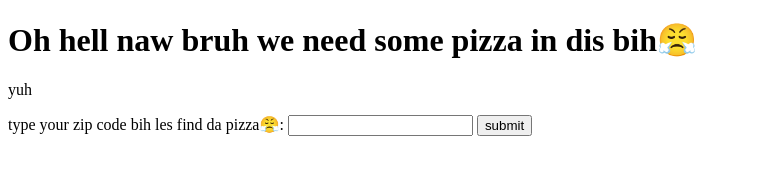
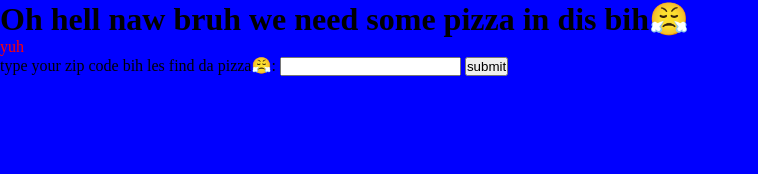
Before and after one commit to Pablo-98/pizza-finder, a plain HTML site: page src/index.html in a window 1280 px wide. Shown: the whole page, without its empty margins (0-758 px from the left). Drawn offline with Linux system fonts and the light colour scheme.

Commit message:
added stylesheet

```diff
--- a/src/index.html
+++ b/src/index.html
@@ -5,6 +5,7 @@
     <meta http-equiv="X-UA-Compatible" content="IE=edge">
     <meta name="viewport" content="width=device-width, initial-scale=1.0">
     <title>Pizza finder</title>
+    <link rel="stylesheet" href="styles.css">
 </head>
 <body>
     <h1>Oh hell naw bruh we need some pizza in dis bih😤 </h1>
--- a/src/styles.css
+++ b/src/styles.css
@@ -0,0 +1,10 @@
+*{
+    padding: 0;
+    margin: 0;
+}
+body{
+    background-color: blue;
+}
+p{
+    color: red;
+}
```
